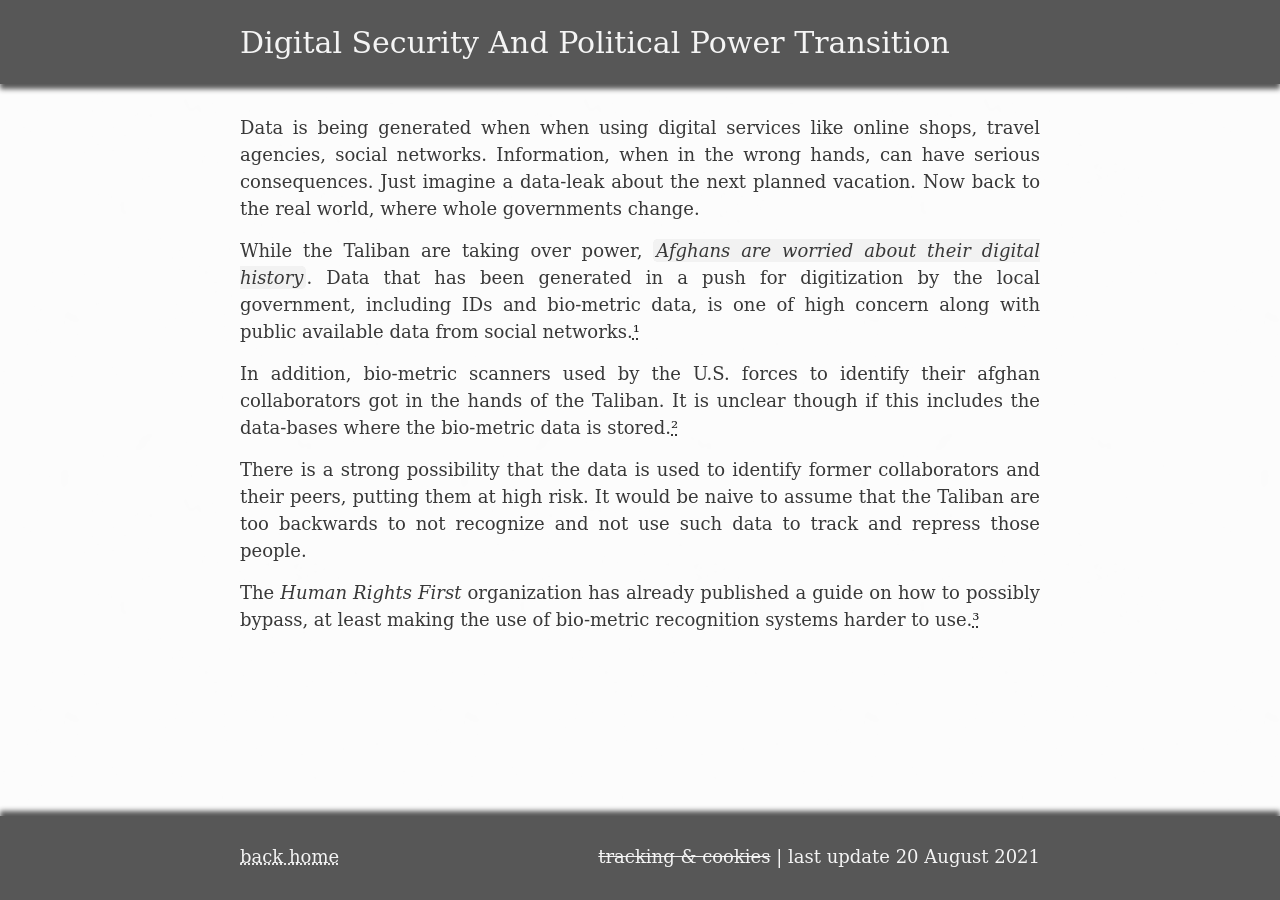
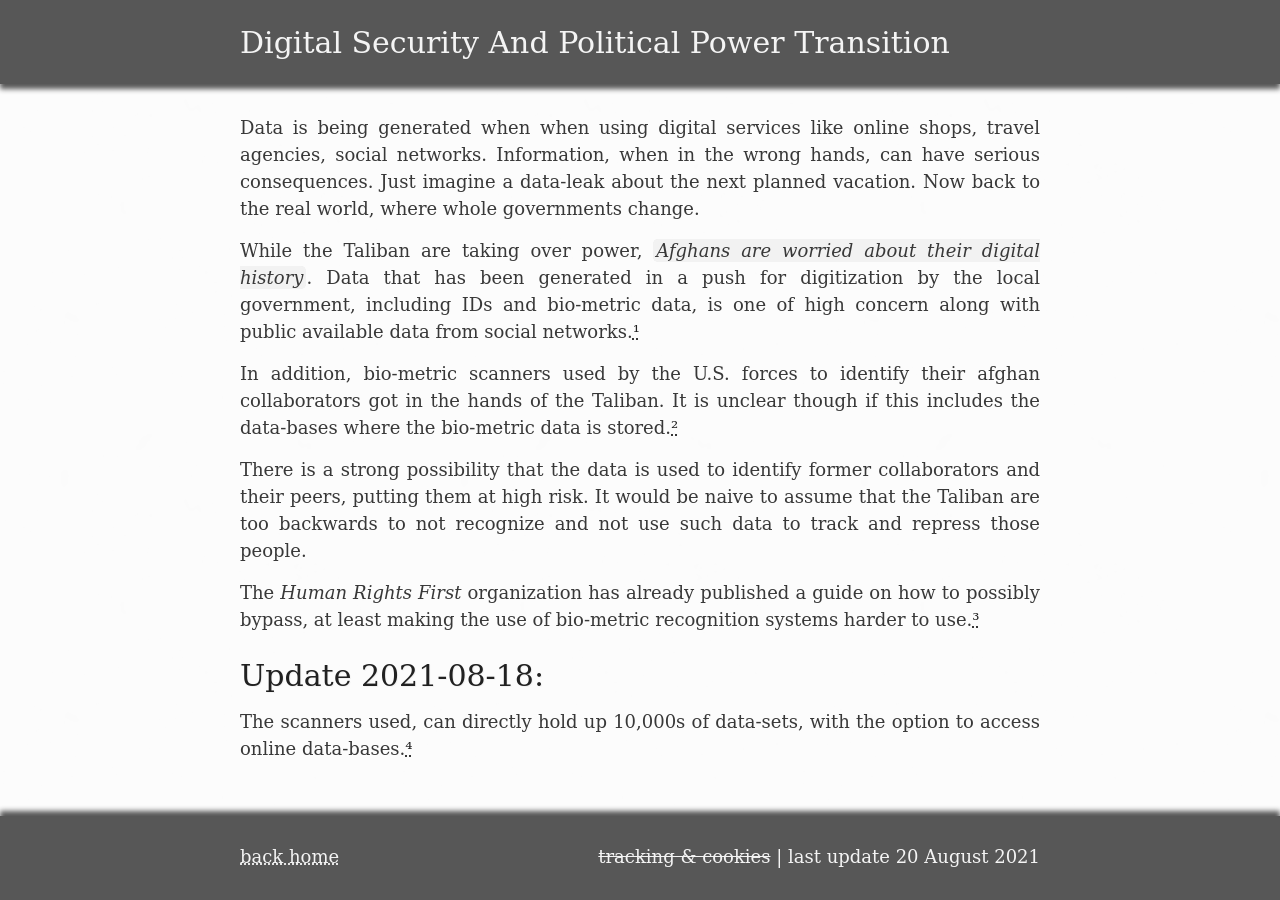
Before and after one commit to ZackDev/zackdev.github.io, a Jekyll site: the page built from _posts/2021-08-18-taliban-cyber-sercurity.md, in a window 1280 px wide. Built offline with Jekyll 4.4.1, drawn with Linux system fonts in a browser that asks for light colours.

Commit message:
updated content

```diff
--- a/_posts/2021-08-18-taliban-cyber-sercurity.md
+++ b/_posts/2021-08-18-taliban-cyber-sercurity.md
@@ -15,8 +15,14 @@ There is a strong possibility that the data is used to identify former collabora
 
 The *Human Rights First* organization has already published a guide on how to possibly bypass, at least making the use of bio-metric recognition systems harder to use.[³][3]
 
+# Update 2021-08-18:
+
+The scanners used, can directly hold up 10,000s of data-sets, with the option to access online data-bases.[⁴][4]
+
 [1]: <https://www.reuters.com/article/afghanistan-tech-conflict/afghans-scramble-to-delete-digital-history-evade-biometrics-idUSL8N2PO1FH> "Afghans scramble to delete digital history"
 
 [2]: <https://theintercept.com/2021/08/17/afghanistan-taliban-military-biometrics/> "The Taliban seized bio-metrics devices"
 
 [3]: <http://www.humanrightsfirst.org/sites/default/files/Evading%20the%20misuse%20of%20biometric%20data.pdf> "Evading the misuse of biometric data.pdf"
+
+[4]: <https://www.heise.de/news/Afghanistan-Biometrie-Geraete-und-Datenbanken-von-Taliban-erbeutet-6168158.html> "Afghanistan: Taliban erbeuten Biometrie-Geräte und -Datenbanken"
```
